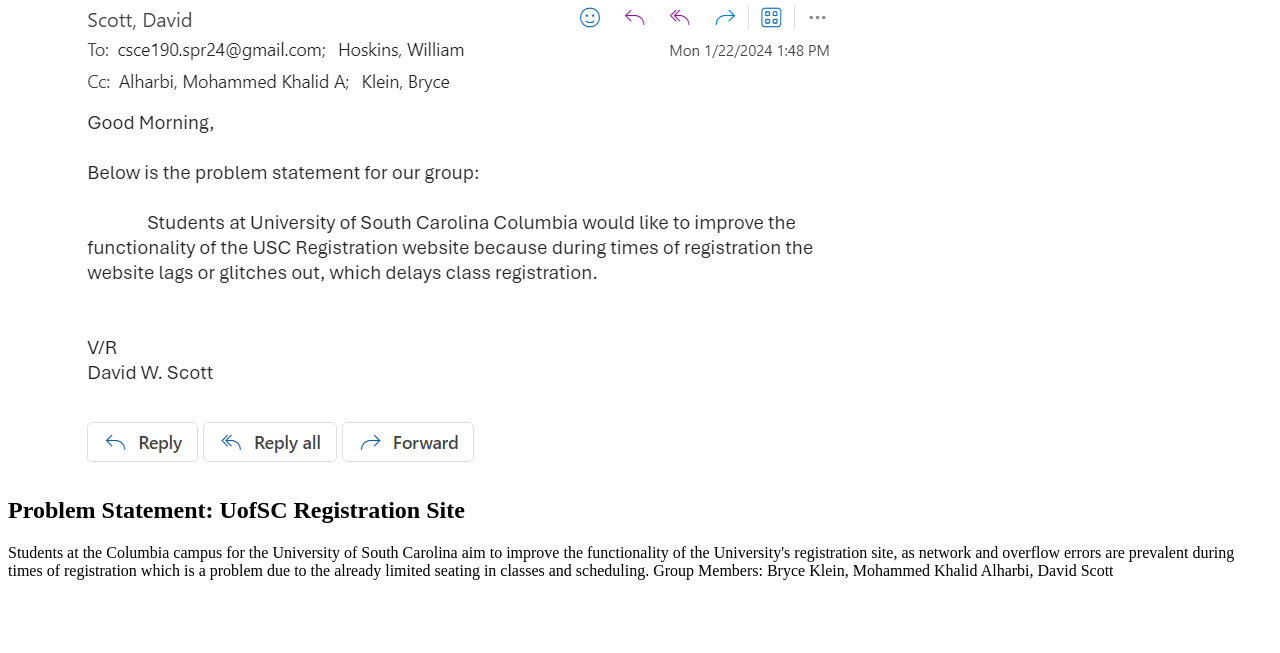
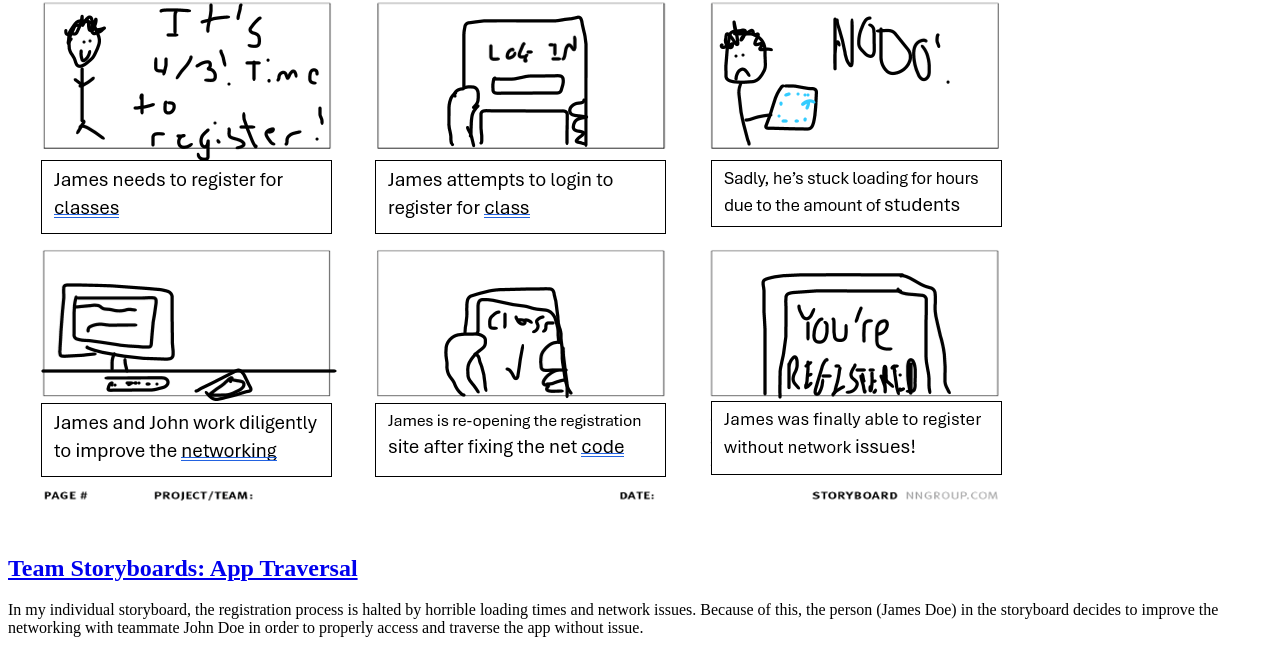
Before and after one commit to mangokip/mangokip.github.io, a plain HTML site: page index.html in a window 1280 px wide. Shown: the part 4336-4989 px from the top of the page. Before the commit the page ends 4932 px from the top, so only its background shows below. Drawn offline with Linux system fonts and the light colour scheme.

Commit message:
Update index.html

```diff
--- a/index.html
+++ b/index.html
@@ -26,6 +26,17 @@
 </section>
 </section>
 
+    <!-- Storyboard Assignment -->
+    <section class="assign">
+      <img src="images/image.png" />
+      <section class="assign-det">
+        <a href="files/Group_Storyboard.pdf"><h2> Team Storyboards: App Traversal</h2></a>
+        <p>
+          In my individual storyboard, the registration process is halted by horrible loading times and network issues. Because of this, the person (James Doe) in the storyboard decides to improve the networking with teammate John Doe in order to properly access and traverse the app without issue.
+
+        </p>
+      </section>
+    </section>
 
     <h1>Bryce Klein</h1>
 
```
